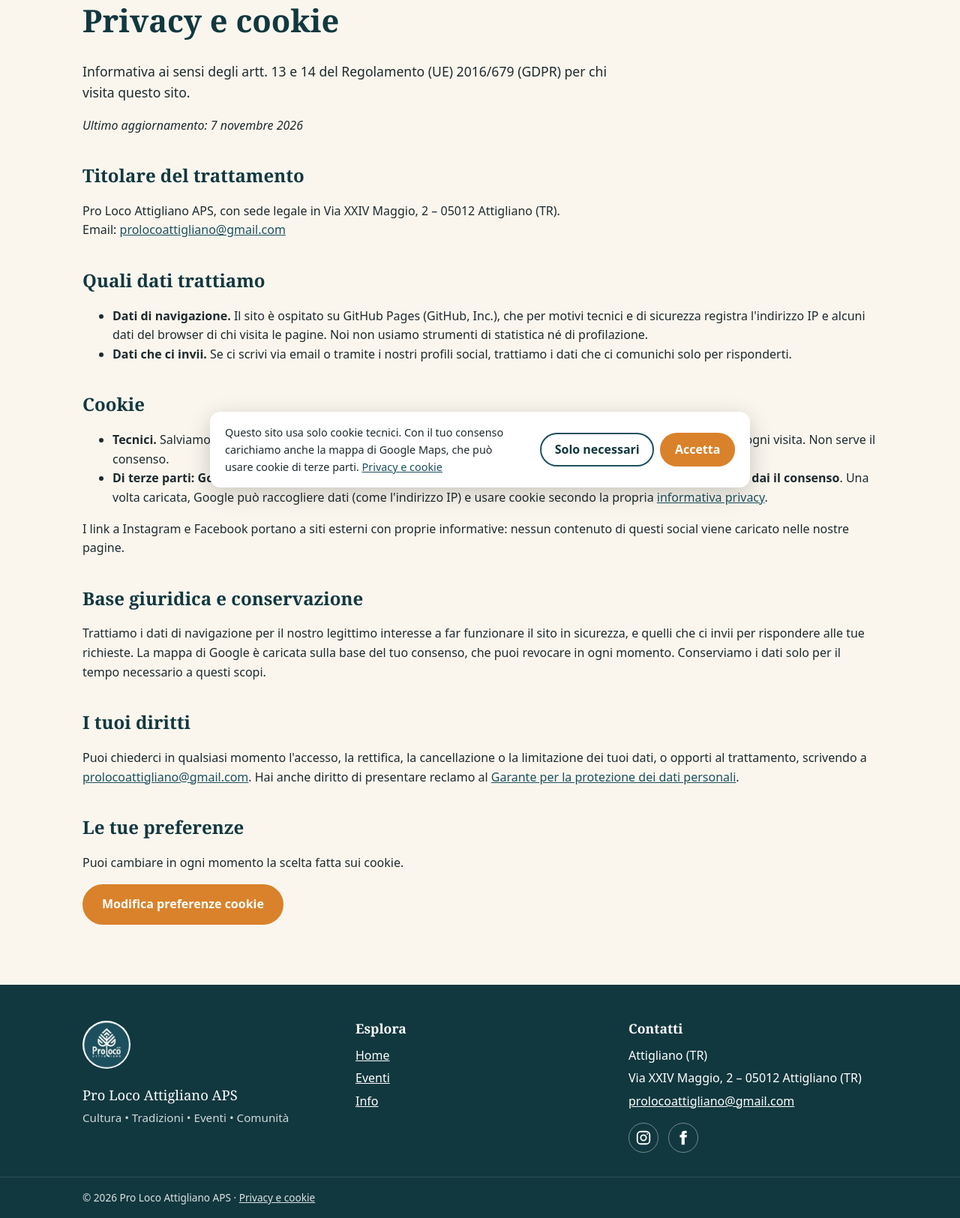
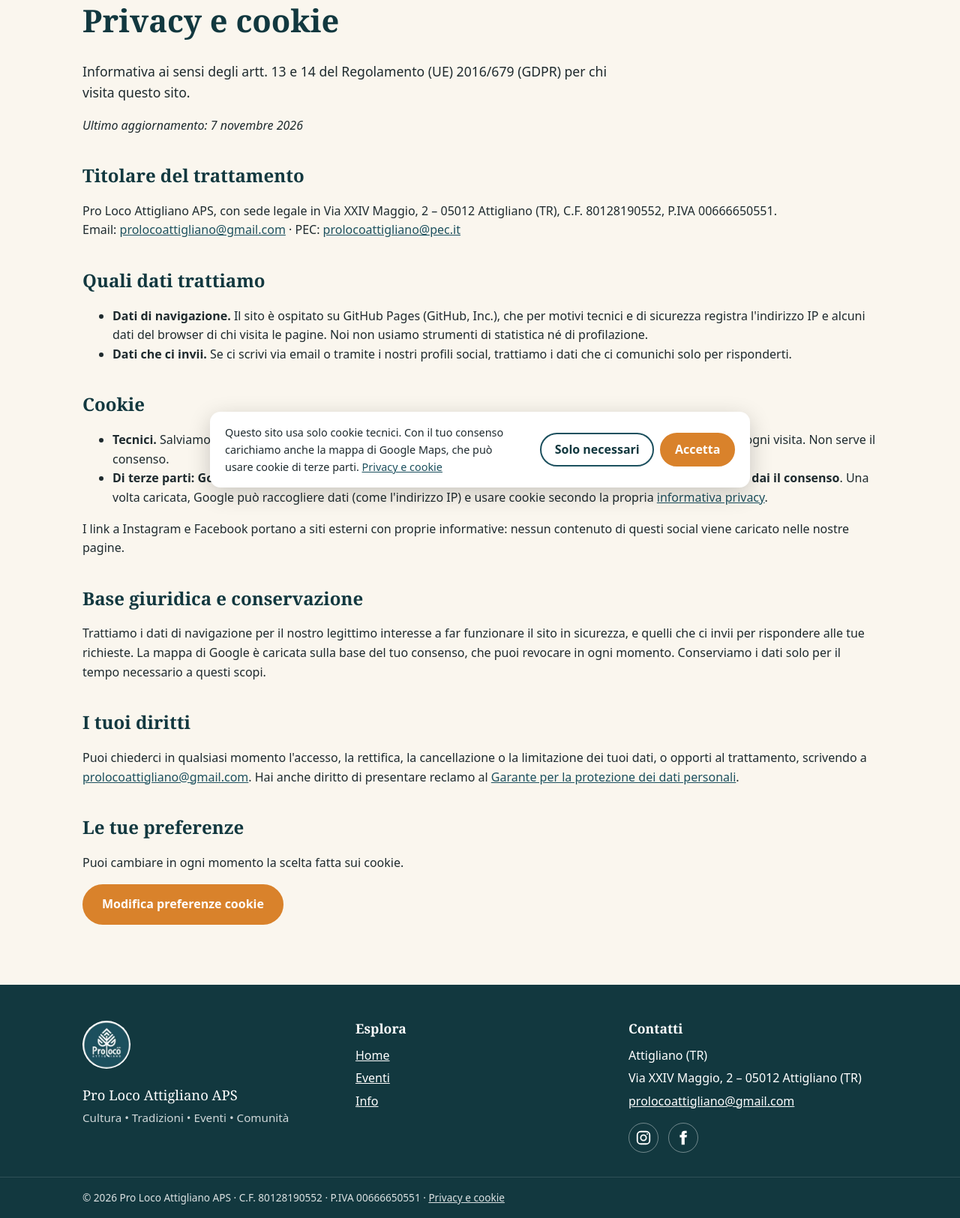
Before and after one commit to jespolone/prolocoattigliano, an Eleventy site: page src/privacy/index.njk in a window 1280 px wide. Shown: the part 134-1758 px from the top of the page at 75% size. Built offline with nearby package versions, Linux system fonts and the light colour scheme; Eleventy itself is replaced by a stand-in of ours; files that its build step writes are made by us from their sources.

Commit message:
Dati fiscali: C.F., P.IVA e PEC

```diff
--- a/src/_data/site.json
+++ b/src/_data/site.json
@@ -13,7 +13,9 @@
   "mapAddress": "Piazza Umberto I, 20 – Attigliano (TR)",
   "phone": "",
   "president": "",
-  "fiscalCode": "",
+  "fiscalCode": "80128190552",
+  "vatNumber": "00666650551",
+  "pec": "prolocoattigliano@pec.it",
   "openingHours": "",
   "foundedYear": "",
   "mapLat": 42.5143,
--- a/src/_includes/footer.njk
+++ b/src/_includes/footer.njk
@@ -34,6 +34,6 @@
     </div>
   </div>
   <div class="footer-bottom">
-    <div class="container">© {{ today.slice(0, 4) }} {{ site.legalName }} · <a href="{{ '/privacy/' | url }}">Privacy e cookie</a></div>
+    <div class="container">© {{ today.slice(0, 4) }} {{ site.legalName }}{% if site.fiscalCode %} · C.F. {{ site.fiscalCode }}{% endif %}{% if site.vatNumber %} · P.IVA {{ site.vatNumber }}{% endif %} · <a href="{{ '/privacy/' | url }}">Privacy e cookie</a></div>
   </div>
 </footer>
--- a/src/admin/config.yml
+++ b/src/admin/config.yml
@@ -74,6 +74,8 @@ collections:
           - { label: Telefono, name: phone, widget: string, required: false }
           - { label: Presidente, name: president, widget: string, required: false }
           - { label: Codice fiscale, name: fiscalCode, widget: string, required: false }
+          - { label: Partita IVA, name: vatNumber, widget: string, required: false }
+          - { label: PEC, name: pec, widget: string, required: false }
           - { label: Orari di apertura, name: openingHours, widget: string, required: false }
           - { label: Anno di fondazione, name: foundedYear, widget: string, required: false }
           # Campi non modificabili dal pannello: nascosti per essere sempre conservati nel file
--- a/src/info/index.njk
+++ b/src/info/index.njk
@@ -24,6 +24,7 @@ section: info
     {% if site.address %}<dt>Sede legale</dt><dd>{{ site.address }}</dd>{% endif %}
     {% if site.president %}<dt>Presidente</dt><dd>{{ site.president }}</dd>{% endif %}
     {% if site.fiscalCode %}<dt>Codice fiscale</dt><dd>{{ site.fiscalCode }}</dd>{% endif %}
+    {% if site.vatNumber %}<dt>Partita IVA</dt><dd>{{ site.vatNumber }}</dd>{% endif %}
     {% if site.foundedYear %}<dt>Fondata nel</dt><dd>{{ site.foundedYear }}</dd>{% endif %}
     {% if site.openingHours %}<dt>Orari</dt><dd>{{ site.openingHours }}</dd>{% endif %}
     {% if site.phone %}<dt>Telefono</dt><dd><a href="tel:{{ site.phone | replace(' ', '') }}">{{ site.phone }}</a></dd>{% endif %}
@@ -32,6 +33,7 @@ section: info
   <h2>Contatti</h2>
   <ul>
     <li>Email: <a href="mailto:{{ site.email }}">{{ site.email }}</a></li>
+    {% if site.pec %}<li>PEC: <a href="mailto:{{ site.pec }}">{{ site.pec }}</a></li>{% endif %}
     <li>Instagram: <a href="{{ site.instagram }}" target="_blank" rel="noopener">@prolocoattigliano</a></li>
     {% if site.facebook %}<li>Facebook: <a href="{{ site.facebook }}" target="_blank" rel="noopener">Pro Loco di Attigliano APS</a></li>{% endif %}
   </ul>
--- a/src/privacy/index.njk
+++ b/src/privacy/index.njk
@@ -9,8 +9,8 @@ description: Informativa sul trattamento dei dati personali e sull'uso dei cooki
   <p><em>Ultimo aggiornamento: 7 novembre 2026</em></p>
 
   <h2>Titolare del trattamento</h2>
-  <p>{{ site.legalName }}{% if site.address %}, con sede legale in {{ site.address }}{% endif %}{% if site.fiscalCode %}, C.F. {{ site.fiscalCode }}{% endif %}.<br>
-  Email: <a href="mailto:{{ site.email }}">{{ site.email }}</a></p>
+  <p>{{ site.legalName }}{% if site.address %}, con sede legale in {{ site.address }}{% endif %}{% if site.fiscalCode %}, C.F. {{ site.fiscalCode }}{% endif %}{% if site.vatNumber %}, P.IVA {{ site.vatNumber }}{% endif %}.<br>
+  Email: <a href="mailto:{{ site.email }}">{{ site.email }}</a>{% if site.pec %} · PEC: <a href="mailto:{{ site.pec }}">{{ site.pec }}</a>{% endif %}</p>
 
   <h2>Quali dati trattiamo</h2>
   <ul>
```
